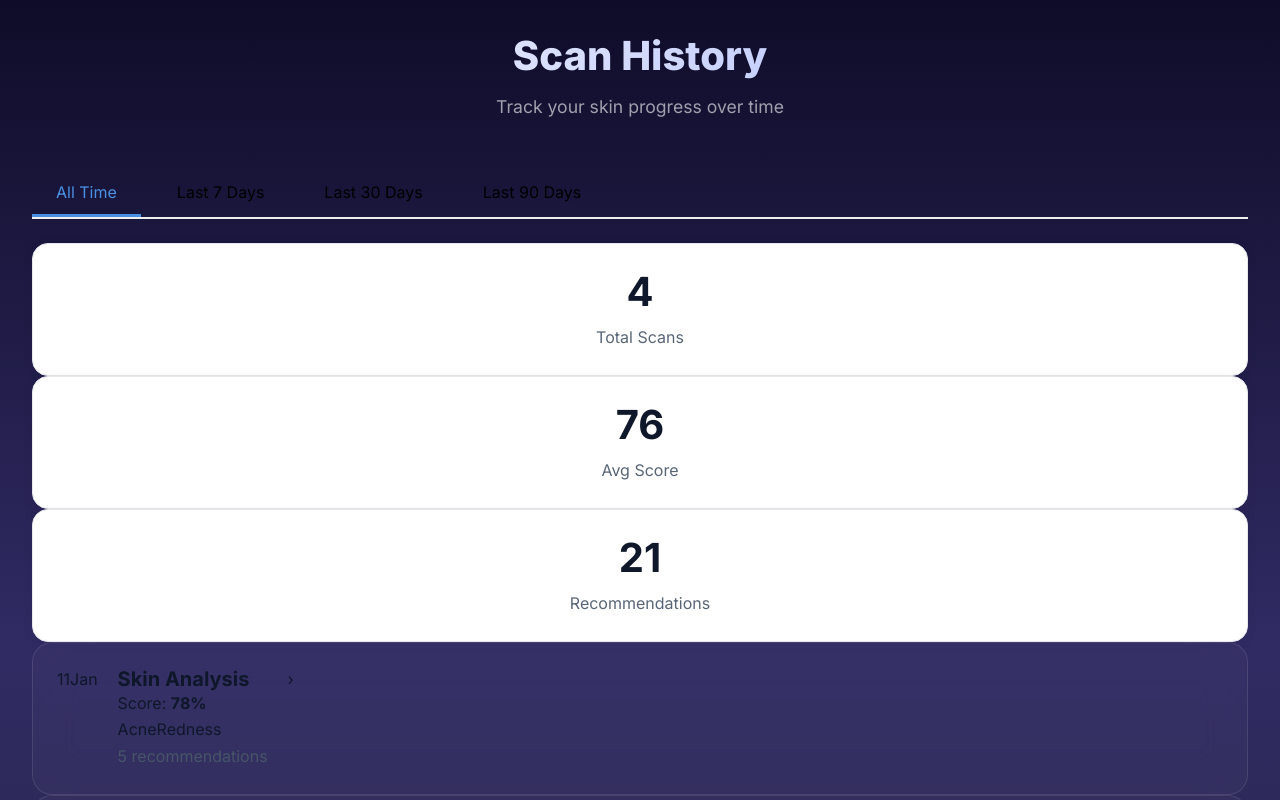
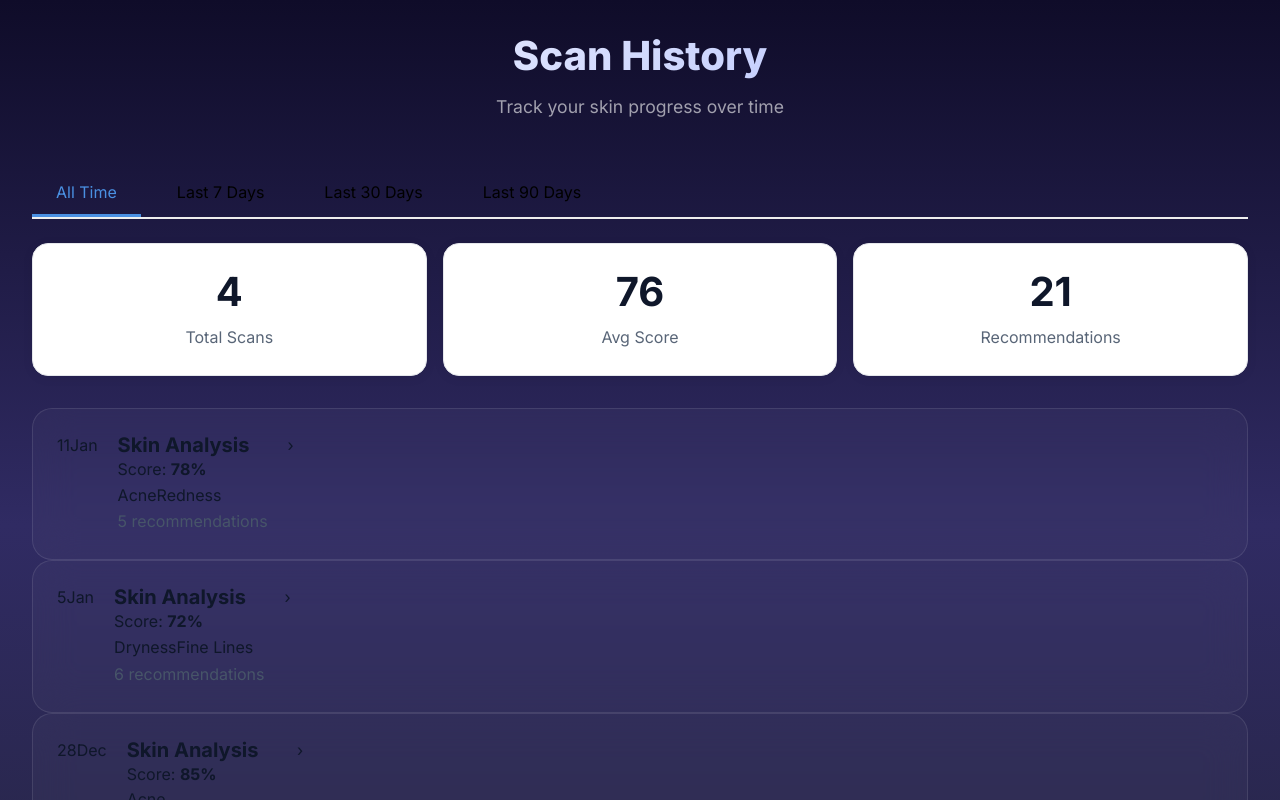
Before and after one commit to himprapatel-rgb/ai-skincare-intelligence-system, a React (Vite) app in the folder frontend/: page /history in a window 1280 px wide. Shown: the top 800 px of the page. Built offline with nearby package versions, Linux system fonts and the light colour scheme; no server answers.

Commit message:
Fix history-stats class name for grid layout

```diff
--- a/frontend/src/pages/HistoryPage.css
+++ b/frontend/src/pages/HistoryPage.css
@@ -163,7 +163,7 @@
 }
 
 /* Stats Grid */
-.dashboard-stats {
+.history-stats {
   display: grid;
   grid-template-columns: repeat(auto-fit, minmax(150px, 1fr));
   gap: 16px;
```
